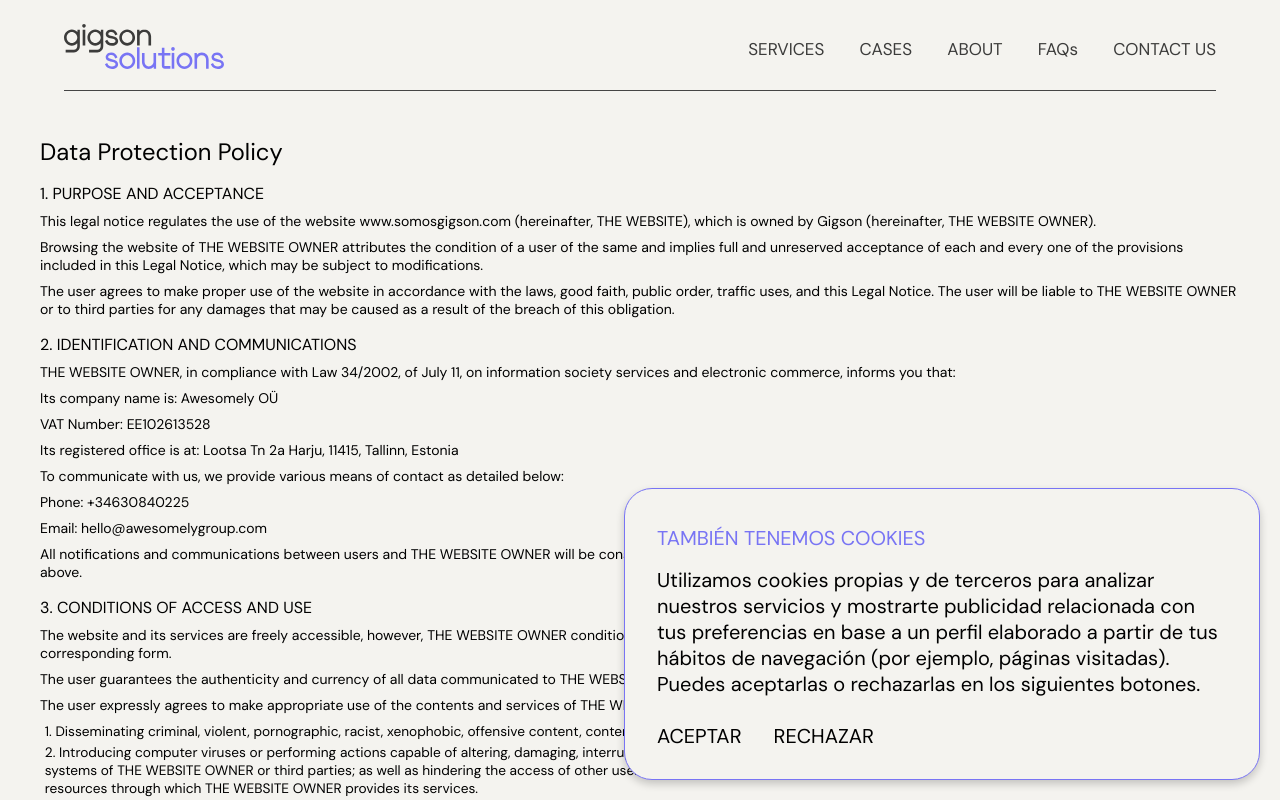
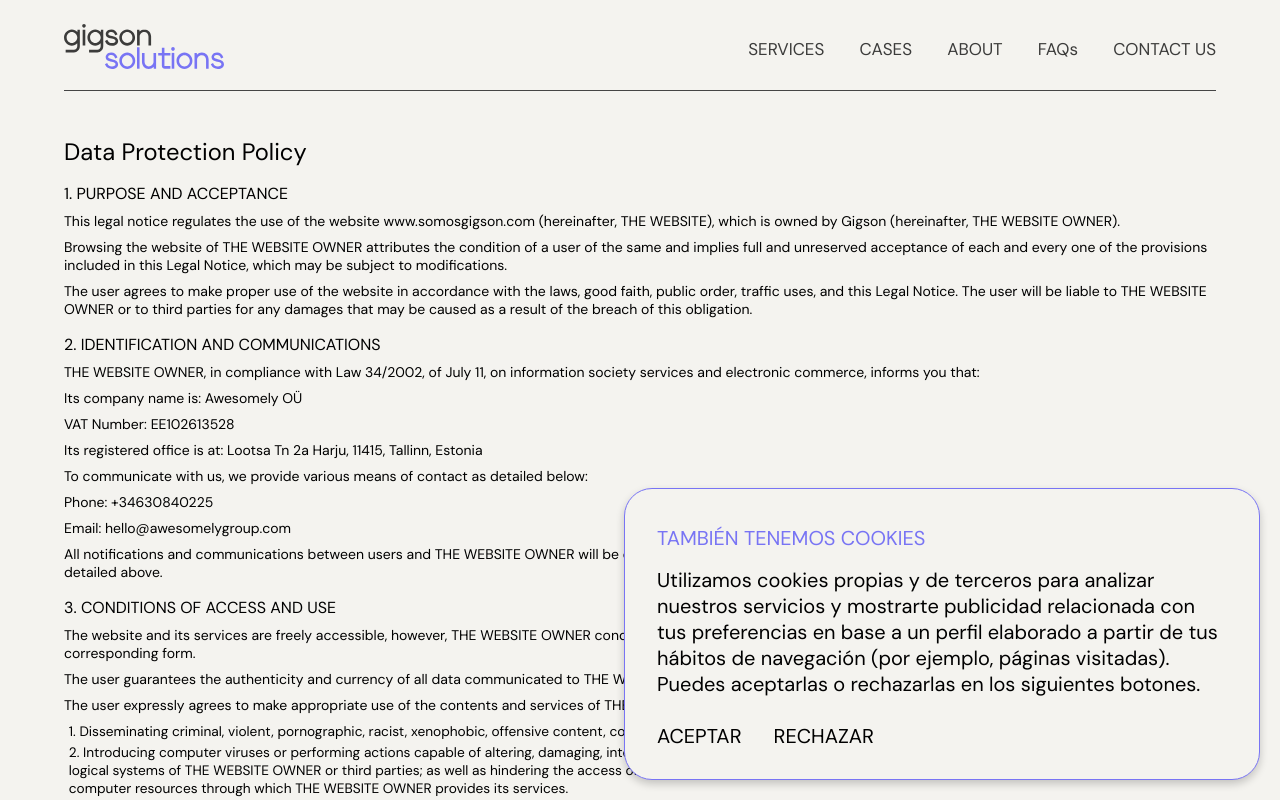
Before and after one commit to martatorredev/GigsonReact, a React (Vite) app: page /policity in a window 1280 px wide. Shown: the top 800 px of the page. Built offline with nearby package versions, Linux system fonts and the light colour scheme.

Commit message:
Corregir el ancho del cuerpo de la página de políticas de privacidad

```diff
--- a/src/components/Pages/Policity.css
+++ b/src/components/Pages/Policity.css
@@ -1,48 +1,37 @@
-.policity-main{
+.policity-main {
    margin: 8.5rem 1rem 3.5rem;
 }
 
-.policity-h2{
+.policity-h2 {
    font-size: 1.4825rem;
    margin: 1rem 0;
 }
 
-.policity-h3{
+.policity-h3 {
    font-size: 1rem;
-    margin: 1rem 0 .5rem;
+   margin: 1rem 0 0.5rem;
 }
 
-
-.p-comun{
-    font-size: .875rem;
-    margin: .5rem 0;
+.p-comun {
+   font-size: 0.875rem;
+   margin: 0.5rem 0;
 }
 
-.p-sub{
-    font-size: .855rem;
-    margin: .2rem .3rem;
+.p-sub {
+   font-size: 0.855rem;
+   margin: 0.2rem 0.3rem;
 }
 
-@media(min-width: 56.25rem){
-    .policity-main{
+@media (min-width: 56.25rem) {
+   .policity-main {
       max-width: 1440px;
-        margin: 8.5rem 2.5rem 3.5rem;
-
+      margin: 8.5rem 4rem 3.5rem;
    }
 }
 
-@media(min-width: 90rem){
-    .policity-main{
+@media (min-width: 90rem) {
+   .policity-main {
       max-width: 120rem;
-        margin: 8.5rem 4rem 3.5rem;
-
+      margin: 8.5rem 6rem 3.5rem;
    }
 }
-
-@media(min-width: 120rem){
-    .policity-main{
-        max-width: 115rem;
-        margin: 8.5rem auto 3.5rem;
-
-    }
-}
```
Lines whose indentation alone changed are shown as unchanged.
